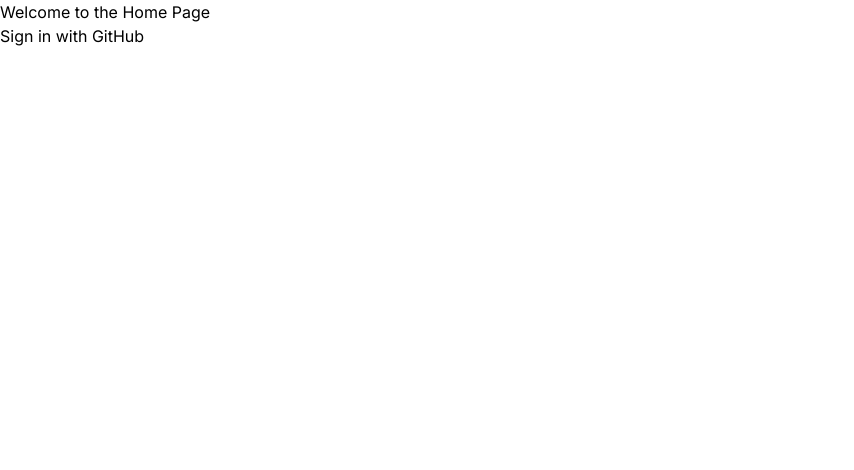
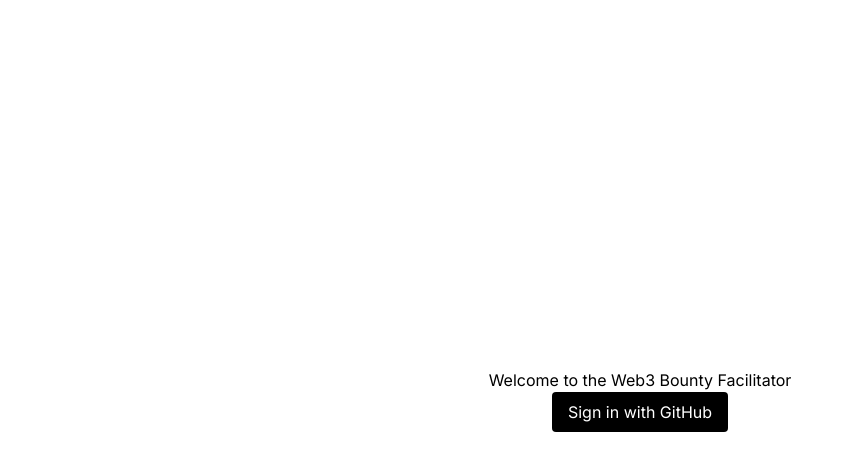
Before and after one commit to retrogtx/sol-faucet, a Next.js app: page / in a window 1280 px wide. Shown: the top 470 px of the page, without its empty margins (0-854 px from the left). Built offline with nearby package versions, Linux system fonts and the light colour scheme; no server answers.

Commit message:
add button component

```diff
--- a/app/page.tsx
+++ b/app/page.tsx
@@ -2,6 +2,7 @@
 import { useState, useEffect } from 'react';
 import supabase from "../supabase/client";
 import { User } from '@supabase/supabase-js';
+import Button from '@/components/Button';
 
 export default function Home() {
   const [user, setUser] = useState<User | null>(null);
@@ -32,17 +33,17 @@
   }
 
   return (
-    <div className="App">
+    <div className="App flex justify-center items-center min-h-screen">
       {user ? (
         <>
           <h1>Hello, {user.email}</h1>
           <button onClick={signOut}>Sign out</button>
         </>
       ) : (
-        <>
-          <h1>Welcome to the Home Page</h1>
-          <button onClick={signInWithGithub}>Sign in with GitHub</button>
-        </>
+        <div className='text-center'>
+          <h1>Welcome to the Web3 Bounty Facilitator</h1>
+          <Button  onClick={signInWithGithub}>Sign in with GitHub</Button>
+        </div>
       )}
     </div>
   );
--- /dev/null
+++ b/components/Button.tsx
@@ -0,0 +1,20 @@
+import React from 'react';
+
+interface ButtonProps {
+  children: React.ReactNode;
+  onClick?: () => Promise<void> | void;
+  className?: string;
+}
+
+const Button: React.FC<ButtonProps> = ({ children, onClick, className }) => {
+  return (
+    <button
+      className={`px-4 py-2 text-white bg-black rounded hover:bg-blue-600 ${className}`}
+      onClick={onClick}
+    >
+      {children}
+    </button>
+  );
+};
+
+export default Button;
```
Also changed, not shown: tsconfig.json (+17 -4 lines).
